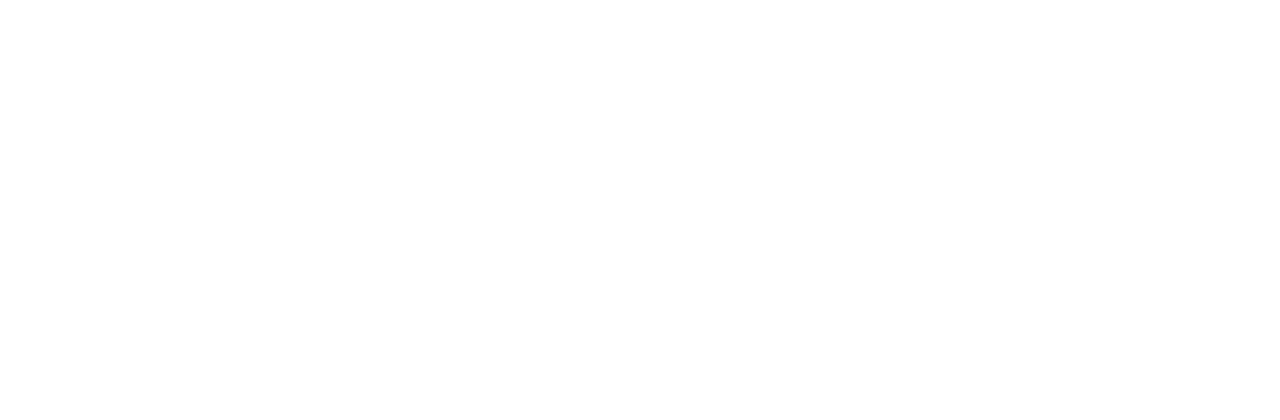
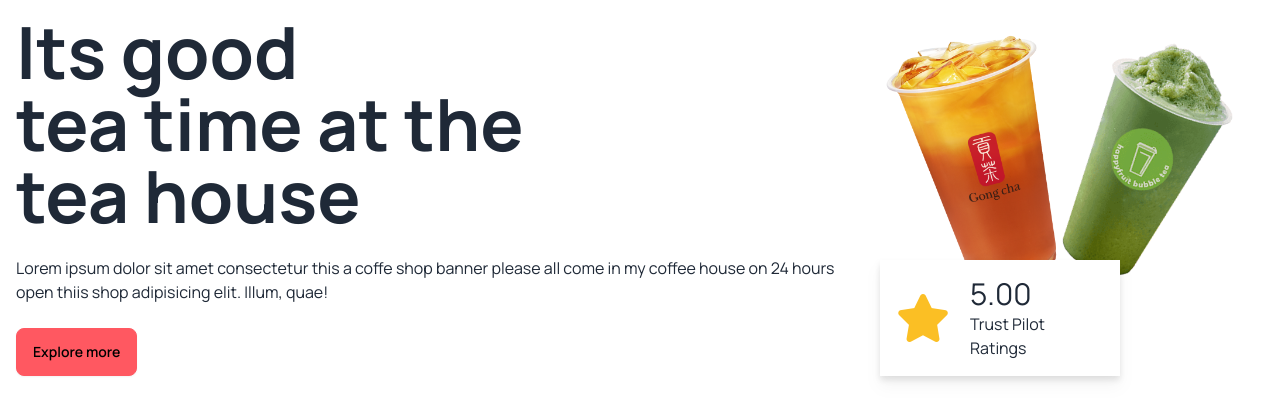
Before and after one commit to alamin2015/tea-house-resources-with-daisy-ui, a plain HTML site: page index.html in a window 1280 px wide. Drawn offline with nearby package versions, Linux system fonts and the light colour scheme.

Commit message:
added img tag

```diff
--- a/index.html
+++ b/index.html
@@ -5,10 +5,68 @@
     <meta charset="UTF-8">
     <meta name="viewport" content="width=device-width, initial-scale=1.0">
     <title>tea house</title>
+    <!-- tailwind with daisy ui -->
+    <link href="https://cdn.jsdelivr.net/npm/daisyui@4.12.10/dist/full.min.css" rel="stylesheet" type="text/css" />
+    <script src="https://cdn.tailwindcss.com"></script>
+    <!-- font sans -->
+    <link rel="preconnect" href="https://fonts.googleapis.com">
+    <link rel="preconnect" href="https://fonts.gstatic.com" crossorigin>
+    <link href="https://fonts.googleapis.com/css2?family=Manrope:wght@200..800&display=swap" rel="stylesheet">
+    <!-- nawosome kit -->
+    <script src="https://kit.fontawesome.com/af3bb602d5.js" crossorigin="anonymous"></script>
+
+    <!-- coustom color -->
+
+    <script>
+        tailwind.config = {
+            theme: {
+                extend: {
+                    colors: {
+                        clifford: '#da373d',
+                    }
+                }
+            }
+        }
+    </script>
+    <style>
+        .font-manrope {
+            font-family: "Manrope", sans-serif;
+        }
+    </style>
 </head>
 
-<body>
+<body class="font-manrope">
+    <header class="container-mx-auto">
+        <div class="hero ">
+            <div class="hero-content flex-col lg:flex-row-reverse">
+                <div><img src="images/banner.png" class="max-w-sm" />
 
+                    <div class="-mt-12 flex items-center drop-shadow-lg gap-5 bg-white p-4 w-60">
+                        <i class="text-5xl text-amber-400 fa-solid fa-star"></i>
+                        <div>
+                            <h3 class="text-3xl">5.00</h3>
+                            <p>
+                                Trust Pilot Ratings</p>
+                        </div>
+                    </div>
+                </div>
+                <div>
+                    <h1 class="text-7xl font-bold">Its good <br> tea time at the <br> tea house</h1>
+                    <p class="py-6">
+                        Lorem ipsum dolor sit amet consectetur this a coffe shop banner please all come in my coffee
+                        house on 24 hours open thiis shop adipisicing elit. Illum, quae!
+                    </p>
+                    <button class="btn btn-error">Explore more</button>
+                </div>
+            </div>
+        </div>
+    </header>
+    <main>
+
+    </main>
+    <footer>
+
+    </footer>
 </body>
 
 </html>
--- /dev/null
+++ b/tailwind.config.js
@@ -0,0 +1,8 @@
+/** @type {import('tailwindcss').Config} */
+module.exports = {
+    content: ["./src/**/*.{html,js}"],
+    theme: {
+        extend: {},
+    },
+    plugins: [],
+}
```
